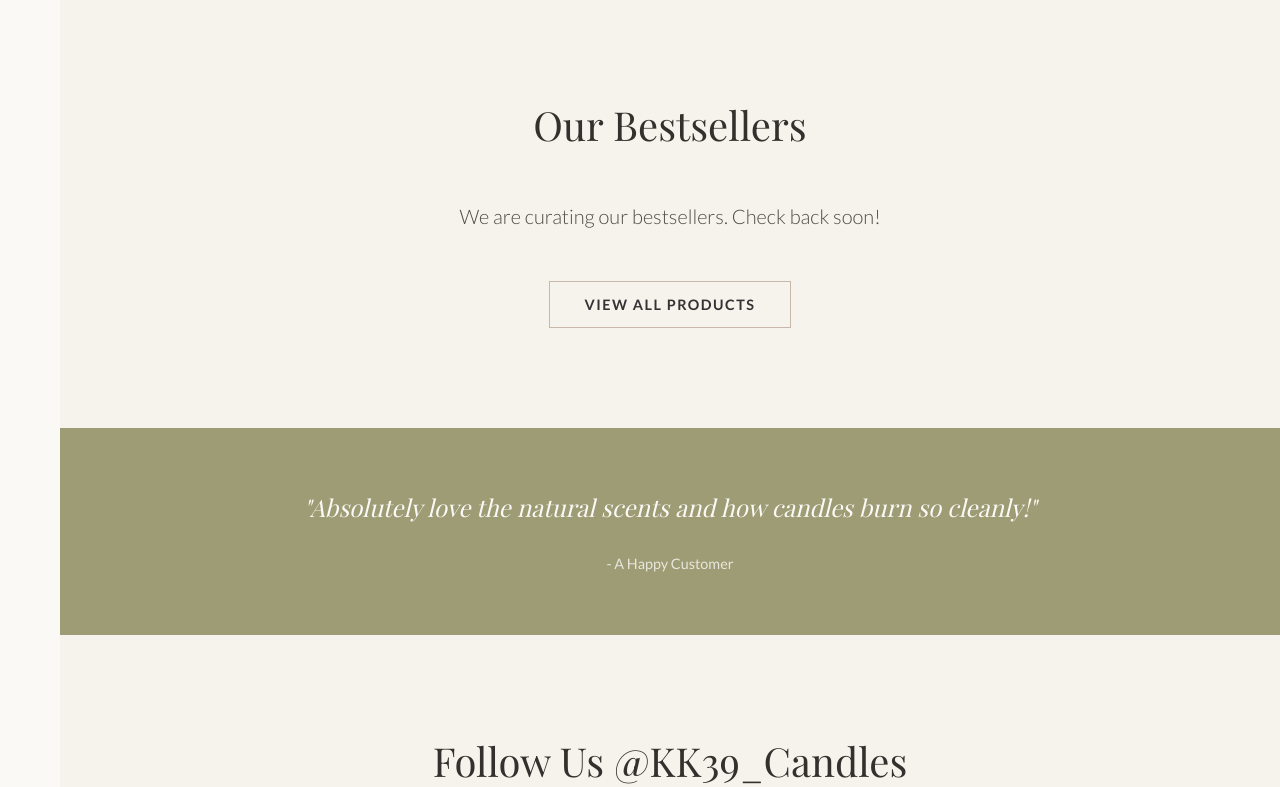
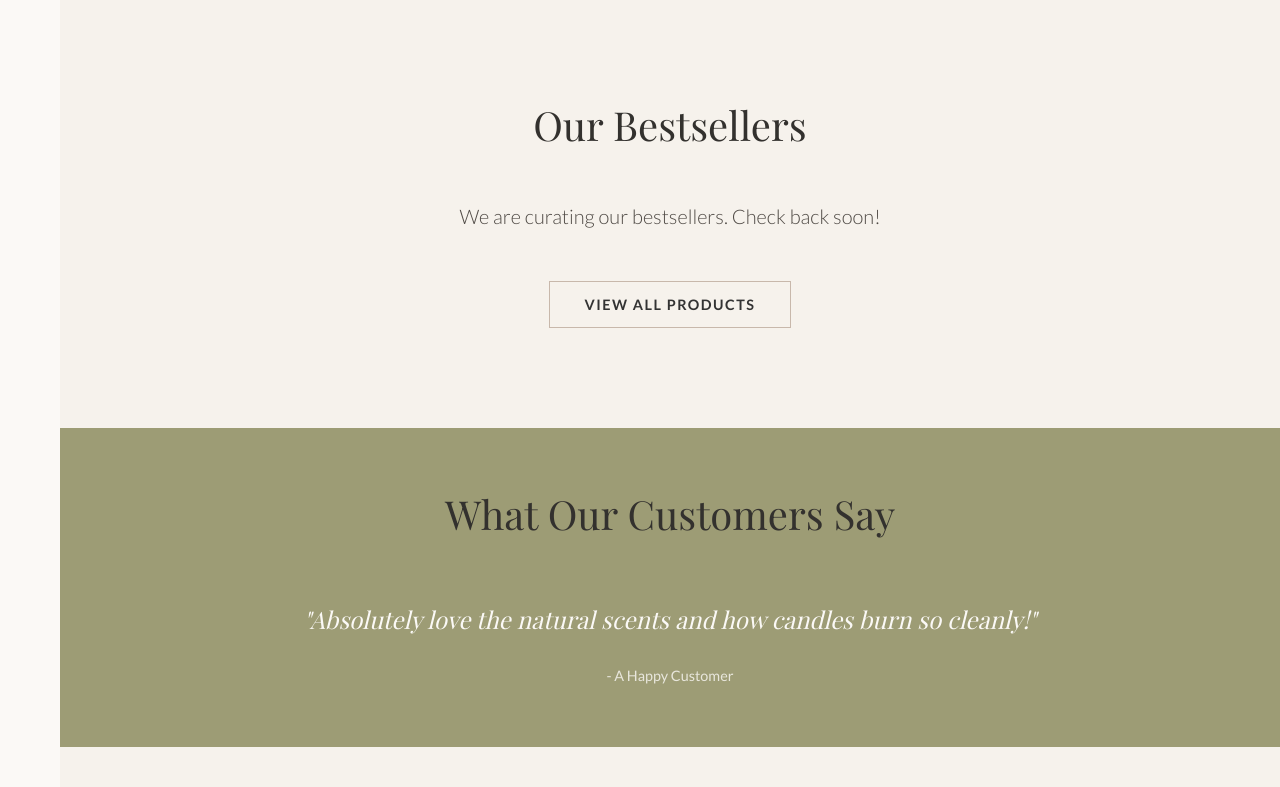
Before and after one commit to kristine-kiki/KK39_Candles, a Django app: page / in a window 1280 px wide. Shown: the part 1572-2359 px from the top of the page. Run offline with Django 3.2, Linux system fonts and the light colour scheme; data comes from the database, SQL or seed files in the repository; some libraries are stand-ins or nearby versions.

Commit message:
fix testemonial section

```diff
--- a/home/templates/home/index.html
+++ b/home/templates/home/index.html
@@ -113,10 +113,12 @@
      <!-- Testimonial Section -->
     <section class="testimonial-section section-padding-narrow">
         <div class="container">
+            <h2 class="section-title text-center">What Our Customers Say</h2>
             <blockquote>
                 "Absolutely love the natural scents and how candles burn so cleanly!"
                 <cite>- A Happy Customer</cite>
             </blockquote>
+            {# You might have more testimonials or a carousel here #}
         </div>
     </section>
 
```
Also changed, not shown: README.md.
